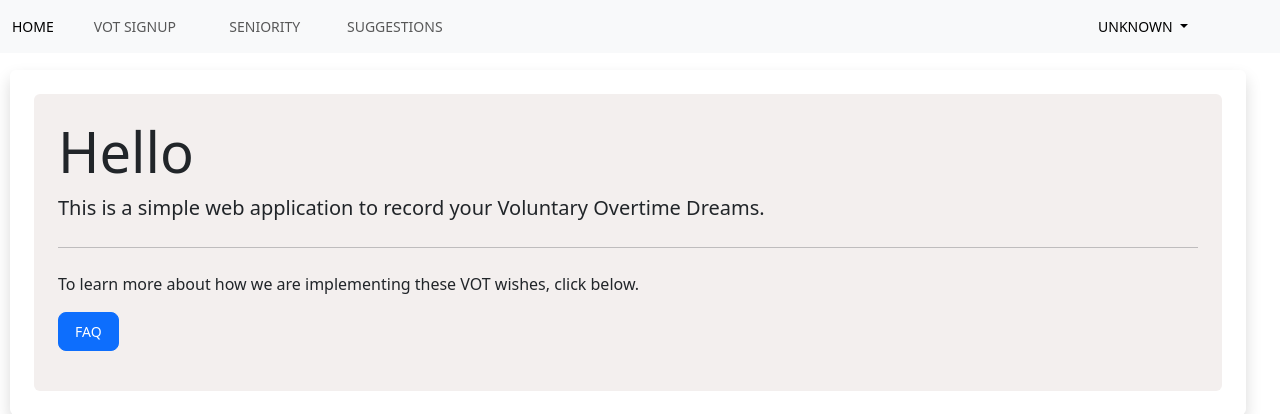
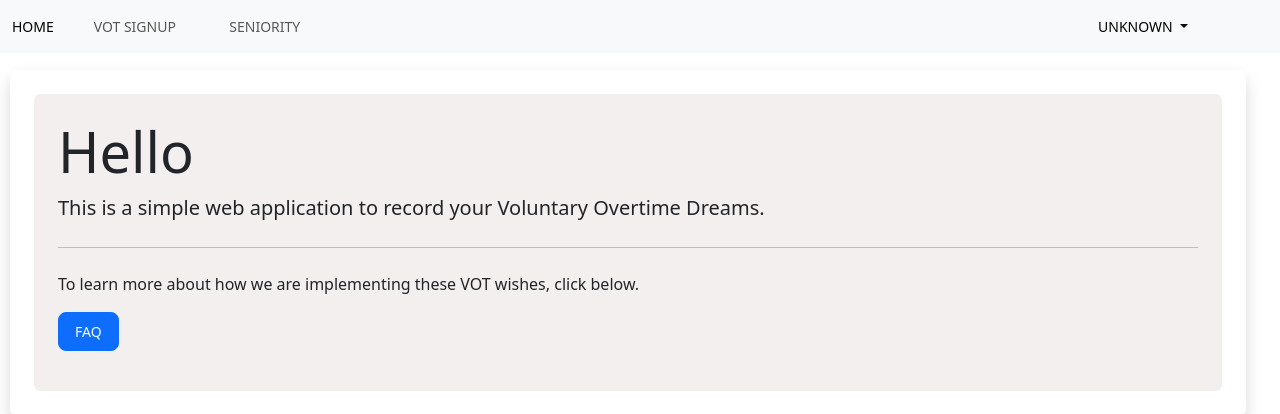
Before and after one commit to mhr320/vot-dream-sheet, a PHP site: page /vot-dream-sheet/ in a window 1280 px wide. Shown: the top 414 px of the page. Run offline with PHP 8.4, Linux system fonts and the light colour scheme; the visitor is signed in with stand-in values (Sample User, id 1).

Commit message:
Dashboard fixes

```diff
--- a/private/views/includes/nav.view.php
+++ b/private/views/includes/nav.view.php
@@ -36,45 +36,15 @@
           <li class="nav-item">
             <a class="nav-link" href="../public/dashboard">DASHBOARD</a>
           </li>
-          <ul class="navbar-nav">
-            <li class="nav-item dropdown">
-              <a class="nav-link dropdown-toggle" href="#" role="button" data-bs-toggle="dropdown" aria-expanded="false">
-                ADMIN
-              </a>
-              <ul class="dropdown-menu dropdown-menu-end">
-                <li><a class="dropdown-item" href="../public/payperiod">BUILD PP</a></li>
-                <li><a class="dropdown-item" href="../public/votreport">VOT LOG</a></li>
-                <li><a class="dropdown-item" href="#">FOT UPDATE</a></li>
-                <div class="dropdown-divider"></div>
-                <li><a class="dropdown-item" href="../public/settings">SETTINGS</a></li>
-                <li><a class="dropdown-item" href="#">EMAIL</a></li>
-                <li><a class="dropdown-item" href="#">LANDING MSG</a></li>
-                <li><a class="dropdown-item" href="../public/faq">FAQ</a></li>
-                <div class="dropdown-divider"></div>
-                <li><a class="dropdown-item" href="../public/signup">ADD USER</a></li>
-                <li><a class="dropdown-item" href="../public/passwordupdate">EDIT USER P/W</a></li>
-                <li><a class="dropdown-item" href="#">AVAIL</a></li>
-                <li><a class="dropdown-item" href="#">AVAIL</a></li>
-              </ul>
-            </li>
-          </ul>
-
         <?php endif;?>
         <?php if(Auth::logged_in()):?>
-        <li class="nav-item">
-          <a class="nav-link" href="../public/volunteerot">VOT SIGNUP</a>
-        </li>
-        <li class="nav-item">
-          <a class="nav-link" href="../public/seniority">SENIORITY</a>
-        </li>
-        <li class="nav-item">
-          <a class="nav-link" href="#">SUGGESTIONS</a>
-        </li>
+          <li class="nav-item">
+            <a class="nav-link" href="../public/volunteerot">VOT SIGNUP</a>
+          </li>
+          <li class="nav-item">
+            <a class="nav-link" href="../public/seniority">SENIORITY</a>
+          </li>
         <?php endif;?>
-
-
-
-
       </ul>
       <?php if(Auth::logged_in()):?>
       <ul class="navbar-nav ms-auto">
@@ -86,6 +56,20 @@
             <?php if(Auth::getRole() == 'super_admin' || Auth::getRole() == 'admin'):?>
               <li><a class="dropdown-item" href="../public/profile">PROFILE</a></li>
               <div class="dropdown-divider"></div>
+              <li><a class="dropdown-item" href="../public/payperiod">BUILD PP</a></li>
+              <li><a class="dropdown-item" href="../public/votreport">VOT LOG</a></li>
+              <li><a class="dropdown-item" href="#">FOT UPDATE</a></li>
+              <div class="dropdown-divider"></div>
+              <li><a class="dropdown-item" href="../public/settings">SETTINGS</a></li>
+              <li><a class="dropdown-item" href="#">EMAIL</a></li>
+              <li><a class="dropdown-item" href="#">LANDING MSG</a></li>
+              <li><a class="dropdown-item" href="../public/faq">FAQ</a></li>
+              <div class="dropdown-divider"></div>
+              <li><a class="dropdown-item" href="../public/signup">ADD USER</a></li>
+              <li><a class="dropdown-item" href="../public/passwordupdate">EDIT USER P/W</a></li>
+              <li><a class="dropdown-item" href="#">AVAIL</a></li>
+              <li><a class="dropdown-item" href="#">AVAIL</a></li>
+              <div class="dropdown-divider"></div>
               <li><a class="dropdown-item" href="<?=ROOT?>/logout">LOGOUT</a></li>
             <?php else:?>
               <li><a class="dropdown-item" href="../public/profile">PROFILE</a></li>
@@ -93,7 +77,6 @@
               <div class="dropdown-divider"></div>
               <li><a class="dropdown-item" href="<?=ROOT?>/logout">LOGOUT</a></li>
             <?php endif;?>
-
           </ul>
         </li>
       </ul>
```
